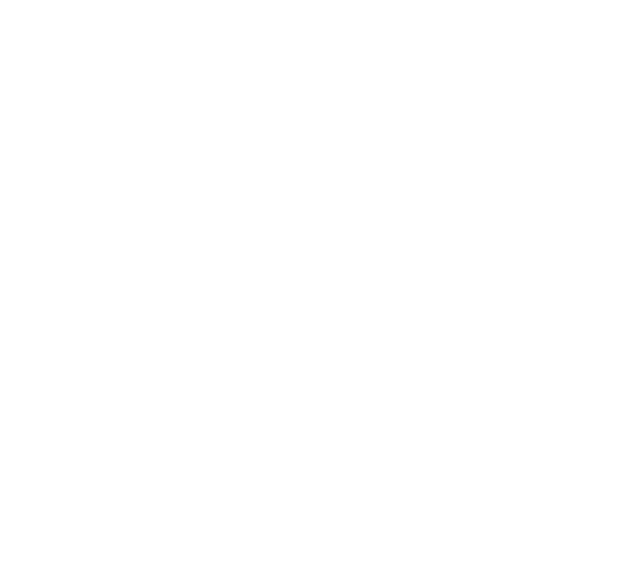
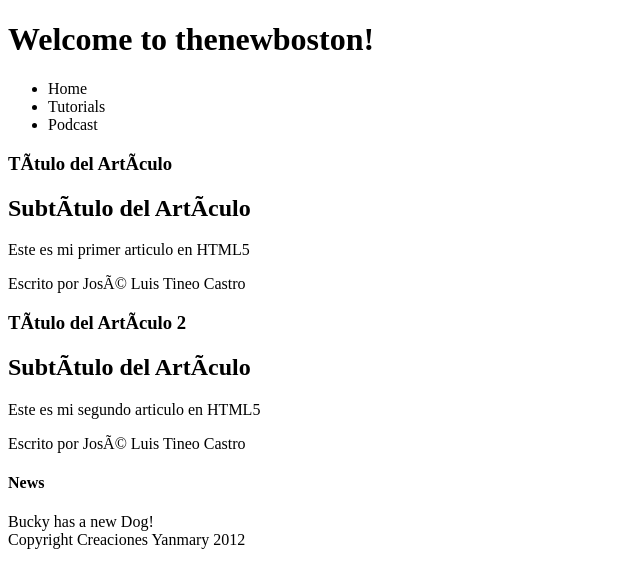
Before and after one commit to joseluistineo90/pinocho, a plain HTML site: page index.html in a window 1280 px wide. Shown: the whole page, without its empty margins (0-640 px from the left). Drawn offline with Linux system fonts and the light colour scheme.

Commit message:
cambios nuevos

```diff
--- a/css/selectors.css
+++ b/css/selectors.css
@@ -1,4 +1,4 @@
 @charset "utf-8";
 /* CSS Document */
 
-p.hija ~ p {color:green;}
+background-color: {purple;}
--- a/index.html
+++ b/index.html
@@ -0,0 +1,46 @@
+<!doctype html>
+<html lang="es">
+<head>
+	<STYLE TYPE="text/css"></STYLE>
+</head>
+<body>
+  <header>
+	<h1>Welcome to thenewboston!</h1>
+  </header>
+  <nav>
+	<ul>
+		<li>Home</li>
+		<li>Tutorials</li>
+		<li>Podcast</li>
+	</ul>
+	</nav>
+	<section>
+		<article>
+			<header>
+			<hgroup>
+			<h1>TÃ­tulo del ArtÃ­culo</h1>
+			<h2>SubtÃ­tulo del ArtÃ­culo</h2>
+			</hgroup>
+			</header>
+			<p>Este es mi primer articulo en HTML5</p>
+			<footer>
+				<p>Escrito por JosÃ© Luis Tineo Castro</p>
+			</footer>
+		</article>
+				<article>
+			<header>
+			<hgroup>
+			<h1>TÃ­tulo del ArtÃ­culo 2</h1>
+			<h2>SubtÃ­tulo del ArtÃ­culo</h2>
+			</hgroup>
+			</header>
+			<p>Este es mi segundo articulo en HTML5</p>
+			<footer>
+				<p>Escrito por JosÃ© Luis Tineo Castro</p>
+			</footer>
+		</article>
+	</section>
+	<aside> <h4>News</h4>Bucky has a new Dog!</aside>
+	<footer>Copyright Creaciones Yanmary 2012</footer>
+</body>
+</html>
```
